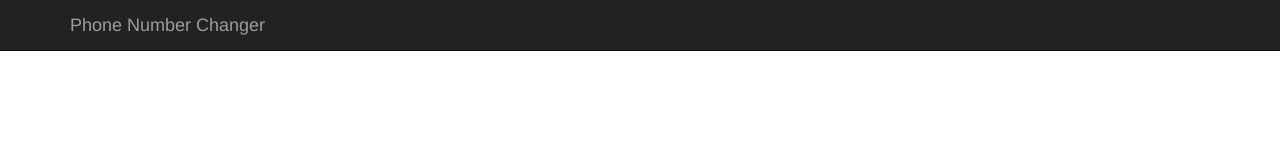
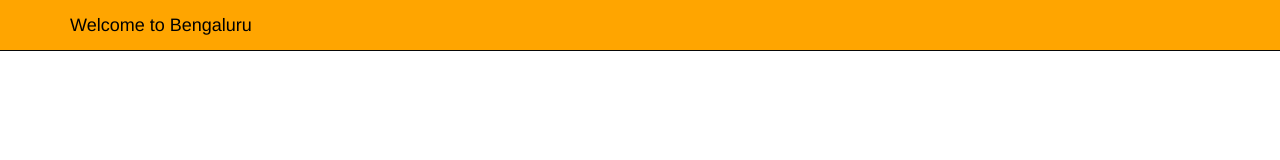
Before and after one commit to Ashish-Dev-Org/heroku-phone-change, a website: page public/blrdevx.html in a window 1280 px wide. Drawn offline with nearby package versions, Linux system fonts and the light colour scheme.

Commit message:
new Nav bar

```diff
--- a/public/blrdevx.html
+++ b/public/blrdevx.html
@@ -10,17 +10,21 @@
         body {
             padding-top: 60px;
         }
+        .navbar-inverse{
+            background-color:orange;
+        }
+        .navbar-inverse .navbar-brand {
+            color: black;
+        }
     </style>
 </head>
 <body>
-    <nav class="navbar navbar-inverse navbar-fixed-top">
+    <nav class="navbar navbar-inverse navbar-fixed-top bg-light" >
         <div class="container">
             <div class="navbar-header">
-                <a class="navbar-brand" href="/">Phone Number Changer</a>
+                <a class="navbar-brand" href="https://blrdevx.tk">Welcome to Bengaluru</a>
             </div>
         </div>
     </nav>
-
-
 </body>
 </html>
```
Also changed, not shown: public/index.html (+7 -1 lines).
